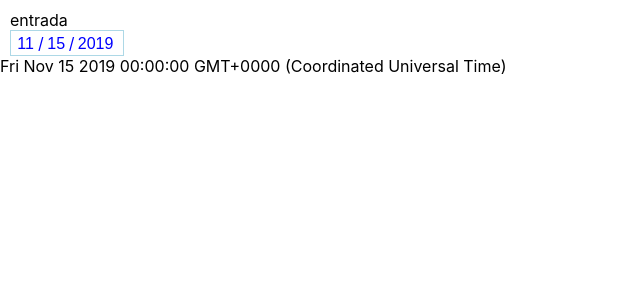
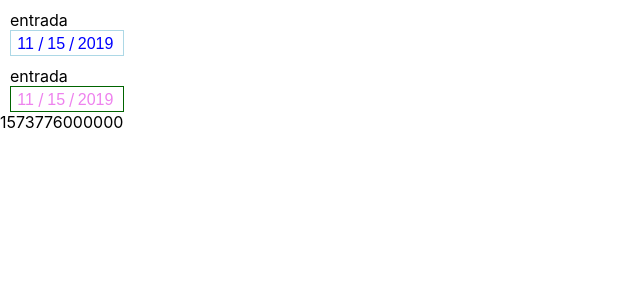
Before and after one commit to rick-ssa/CS50-Final-Project, a React (Create React App) app in the folder frontend/: page / in a window 1280 px wide. Shown: the top 300 px of the page, without its empty margins (0-640 px from the left). Built offline with nearby package versions, Linux system fonts and the light colour scheme.

Commit message:
improve date validation and color error

```diff
--- a/frontend/src/App.js
+++ b/frontend/src/App.js
@@ -5,7 +5,7 @@ import DateInput from './components/dateInput'
 function App() {
 
   const getDate = (d)=>{
-    document.getElementById('date').innerHTML = d
+    document.getElementById('date').innerHTML = d==='' ? d : d.getTime()
   }
 
   const style ={
@@ -13,7 +13,17 @@ function App() {
     marginTop:"10px",
     marginLeft:"10px",
     marginBottom:"10px",
-    borderColor:"lightblue"
+    borderColor:"lightblue",
+    colorError:"red",
+  }
+
+  const style2 ={
+    color:"violet",
+    marginTop:"10px",
+    marginLeft:"10px",
+    marginBottom:"10px",
+    borderColor:"darkgreen",
+    colorError:"gold",
   }
 
 
@@ -25,7 +35,16 @@ function App() {
         style ={style}
         ids={{day:'day1',month:'month1',year:'year1'}}
         getDate={getDate}
-        color='blue'
+        dayDefault={(new Date()).getDate()}
+        monthDefault={(new Date()).getMonth() + 1}
+        yearDefault={(new Date()).getFullYear()}
+      />
+
+<DateInput
+        label='entrada'
+        style ={style2}
+        ids={{day:'day2',month:'month2',year:'year2'}}
+        getDate={getDate}
         dayDefault={(new Date()).getDate()}
         monthDefault={(new Date()).getMonth() + 1}
         yearDefault={(new Date()).getFullYear()}
--- a/frontend/src/components/dateInput.js
+++ b/frontend/src/components/dateInput.js
@@ -13,6 +13,8 @@ export default function DateInput(props) {
         if(validDateYear(year) && validDateMonth(month) && validDateDay(day,month,year)){
             let d = new Date(year,month-1,day)
             props.getDate(d)
+        } else {
+            props.getDate('')
         }
 
     })
@@ -22,23 +24,25 @@ export default function DateInput(props) {
 
     function validDateYear(year){
         if(!isNumber(year)){
-            setBorderColor('red')
+            setBorderColor(props.style.colorError)
             return false
         }
+        setBorderColor(props.style.borderColor)
         return true
     }
 
     function validDateMonth(month){
         if(!isNumber(month) || month<1 || month>12){
-            setBorderColor('red')
+            setBorderColor(props.style.colorError)
             return false
         }
+        setBorderColor(props.style.borderColor)
         return true
     }
 
     function validDateDay(day, month, year){
         if(!isNumber(day)){
-            setBorderColor('red')
+            setBorderColor(props.style.colorError)
             return false
         }
 
@@ -49,9 +53,10 @@ export default function DateInput(props) {
         }
 
         if(day<1 || day>maxDay[month-1]){
-            setBorderColor('red')
+            setBorderColor(props.style.colorError)
             return false;
         }
+        setBorderColor(props.style.borderColor)
         return true
     }
 
@@ -60,21 +65,21 @@ export default function DateInput(props) {
 
         switch(type){
             case 'y':
-                if(validDateYear(e.target.value)){
+                if(validDateYear(e.target.value) || e.target.value===''){
                     setYear(e.target.value);
                 } else {
                     e.preventDefault()
                 }
                 break;
             case 'm':
-                if(validDateMonth(e.target.value)){
+                if(validDateMonth(e.target.value) || e.target.value===''){
                     setMonth(e.target.value);
                 } else {
                     e.preventDefault()
                 }
                 break;
             case 'd':
-                if(validDateDay(e.target.value,month,year)){
+                if(validDateDay(e.target.value,month,year) || e.target.value===''){
                     setDay(e.target.value);
                 } else {
                     e.preventDefault()
```
